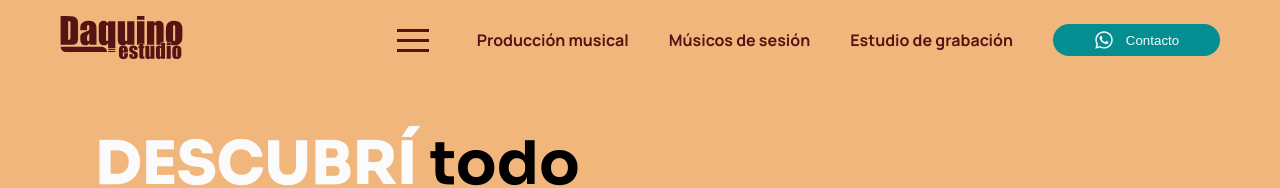
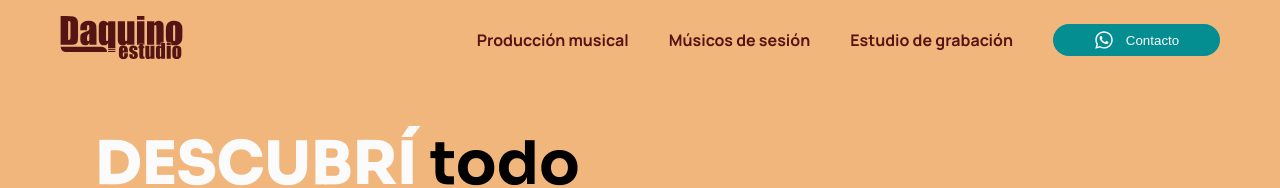
Before and after one commit to MarcosLabra/daquino-estudio, a Next.js app: page / in a window 1280 px wide. Shown: the top 188 px of the page. Built offline with nearby package versions, Linux system fonts and the light colour scheme.

Commit message:
corrijo error que no desaparecia menu hamburguesa

```diff
--- a/src/app/ui/navbar/NavBar.jsx
+++ b/src/app/ui/navbar/NavBar.jsx
@@ -51,7 +51,9 @@ export default function Navbar() {
           />
         </Link>
         <div>
-        <Hamburger toggled={isMenuOpen} toggle={setIsMenuOpen} color="#551414" className={styles.hamburger} />
+          <div className={styles.hamburger}>
+            <Hamburger toggled={isMenuOpen} toggle={setIsMenuOpen} color="#551414" />
+          </div>
           <nav className={styles.navDesktop}>
             <ul>
               <li><Link href="#musicProd">Producción musical</Link></li>
--- a/src/app/ui/navbar/navbar.module.scss
+++ b/src/app/ui/navbar/navbar.module.scss
@@ -69,7 +69,7 @@
 @media screen and (min-width: 768px) {
   .navbarContainer {
     div {
-      .fsBar {
+      .hamburger {
         display: none;
       }
       .navDesktop {
```
